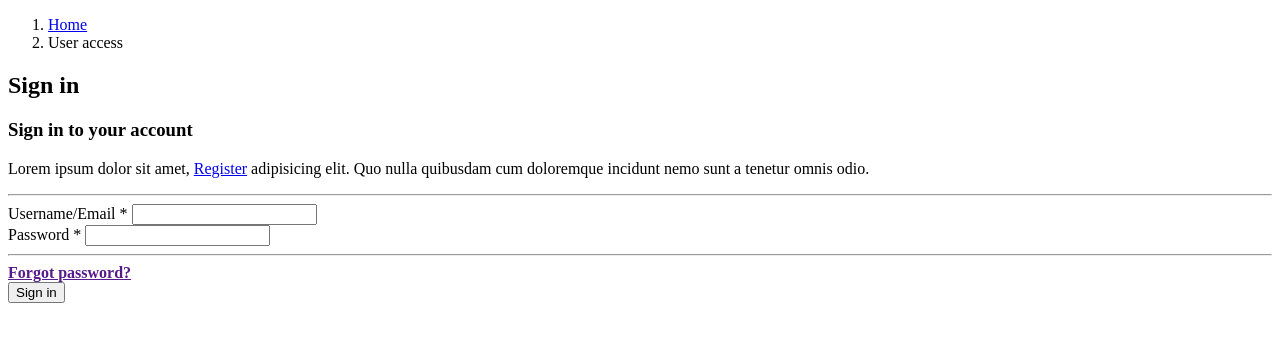
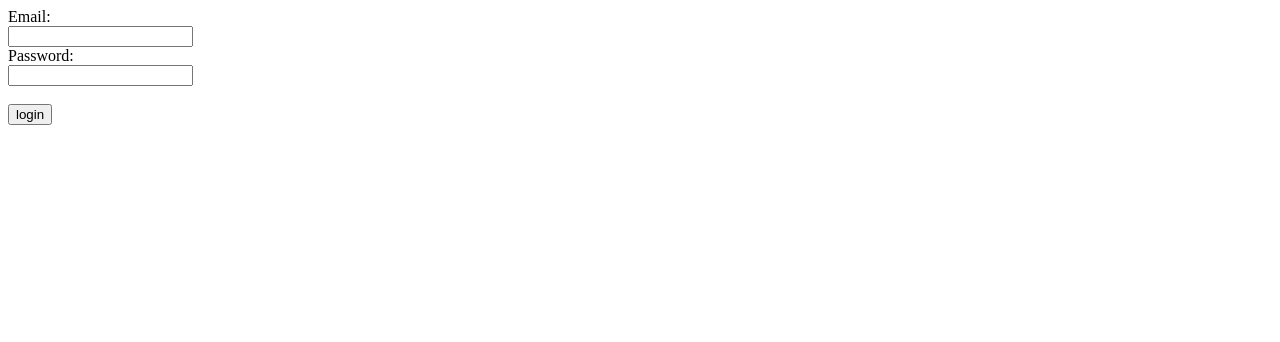
Before and after one commit to ObsidianDev/BlackJackPHPProject, a PHP site: the page made by webapp/view/home/login.phtml in a window 1280 px wide. Shown: the top 342 px of the page. Run offline with PHP 8.4, Linux system fonts and the light colour scheme; the template is opened without the code that fills it, so the values that code supplies are empty.

Commit message:
Alteração do loginController e da raiz da view

```diff
--- a/webapp/view/home/login.phtml
+++ b/webapp/view/home/login.phtml
@@ -1,60 +1,20 @@
-<?php use ArmoredCore\WebObjects\Layout;
+<!DOCTYPE html>
+<html>
+<head>
+	<title>Login</title>
+</head>
+<body>
 
-Layout::includeLayout('header') ?>
 
-	<!-- container -->
-	<div class="container">
+<form action="login" method="POST">
+		Email:<br>
+		<input type="text" name="username" required="">
+		<br>
+		Password:<br>
+		<input type="password" name="password" required="">
+		<br><br>
+	 	<input type="submit" value="login">
+	</form>
 
-		<ol class="breadcrumb">
-			<li><a href="index.html">Home</a></li>
-			<li class="active">User access</li>
-		</ol>
-
-		<div class="row">
-
-			<!-- Article main content -->
-			<article class="col-xs-12 maincontent">
-				<header class="page-header">
-					<h1 class="page-title">Sign in</h1>
-				</header>
-
-				<div class="col-md-6 col-md-offset-3 col-sm-8 col-sm-offset-2">
-					<div class="panel panel-default">
-						<div class="panel-body">
-							<h3 class="thin text-center">Sign in to your account</h3>
-							<p class="text-center text-muted">Lorem ipsum dolor sit amet, <a href="signup.html">Register</a> adipisicing elit. Quo nulla quibusdam cum doloremque incidunt nemo sunt a tenetur omnis odio. </p>
-							<hr>
-
-							<form>
-								<div class="top-margin">
-									<label>Username/Email <span class="text-danger">*</span></label>
-									<input type="text" class="form-control">
-								</div>
-								<div class="top-margin">
-									<label>Password <span class="text-danger">*</span></label>
-									<input type="password" class="form-control">
-								</div>
-
-								<hr>
-
-								<div class="row">
-									<div class="col-lg-8">
-										<b><a href="">Forgot password?</a></b>
-									</div>
-									<div class="col-lg-4 text-right">
-										<button class="btn btn-action" type="submit">Sign in</button>
-									</div>
-								</div>
-							</form>
-						</div>
-					</div>
-
-				</div>
-
-			</article>
-			<!-- /Article -->
-
-		</div>
-	</div>	<!-- /container -->
-
-<?php Layout::includeLayout('footer') ?>
+</body>
+</html>
```
Also changed, not shown: webapp/controller/HomeController.php (+11 -0 lines), webapp/controller/loginController.php (deleted, +0 -43 lines), webapp/view/login/login.phtml (deleted, +0 -20 lines).
